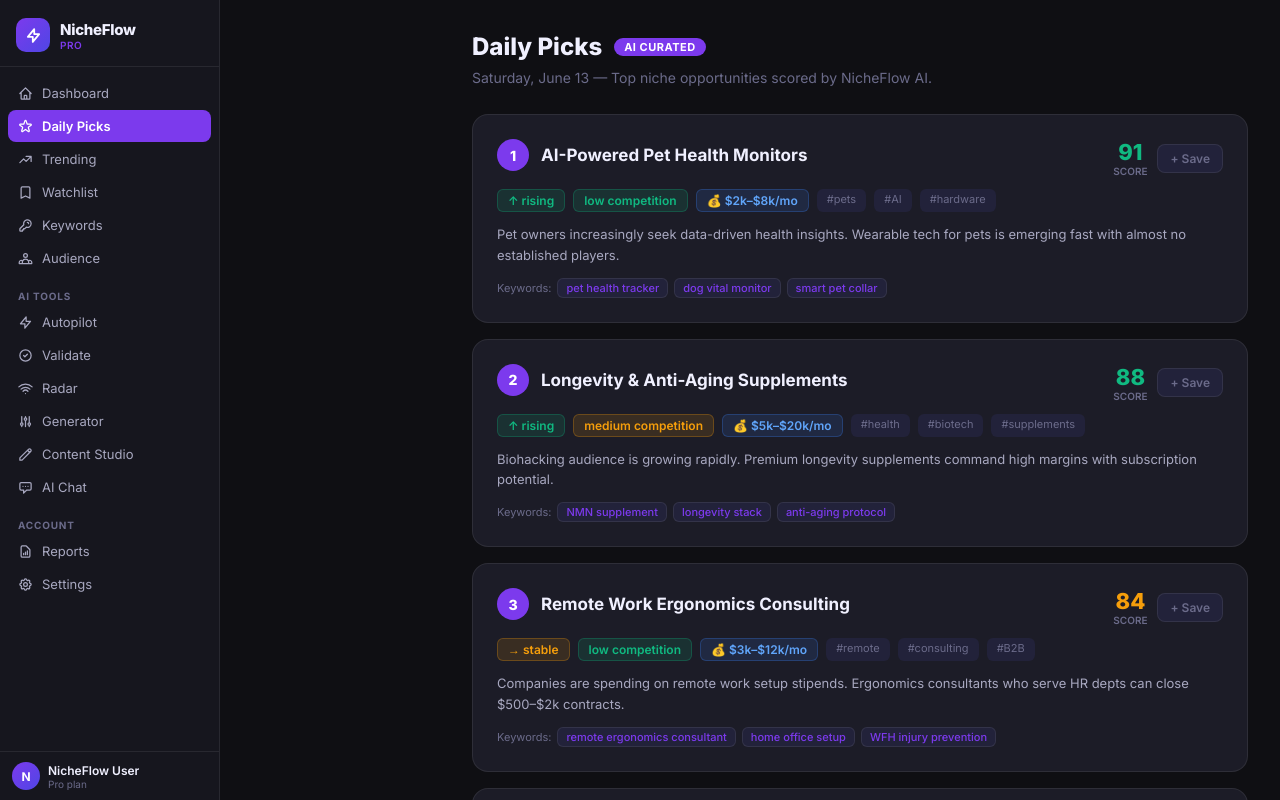
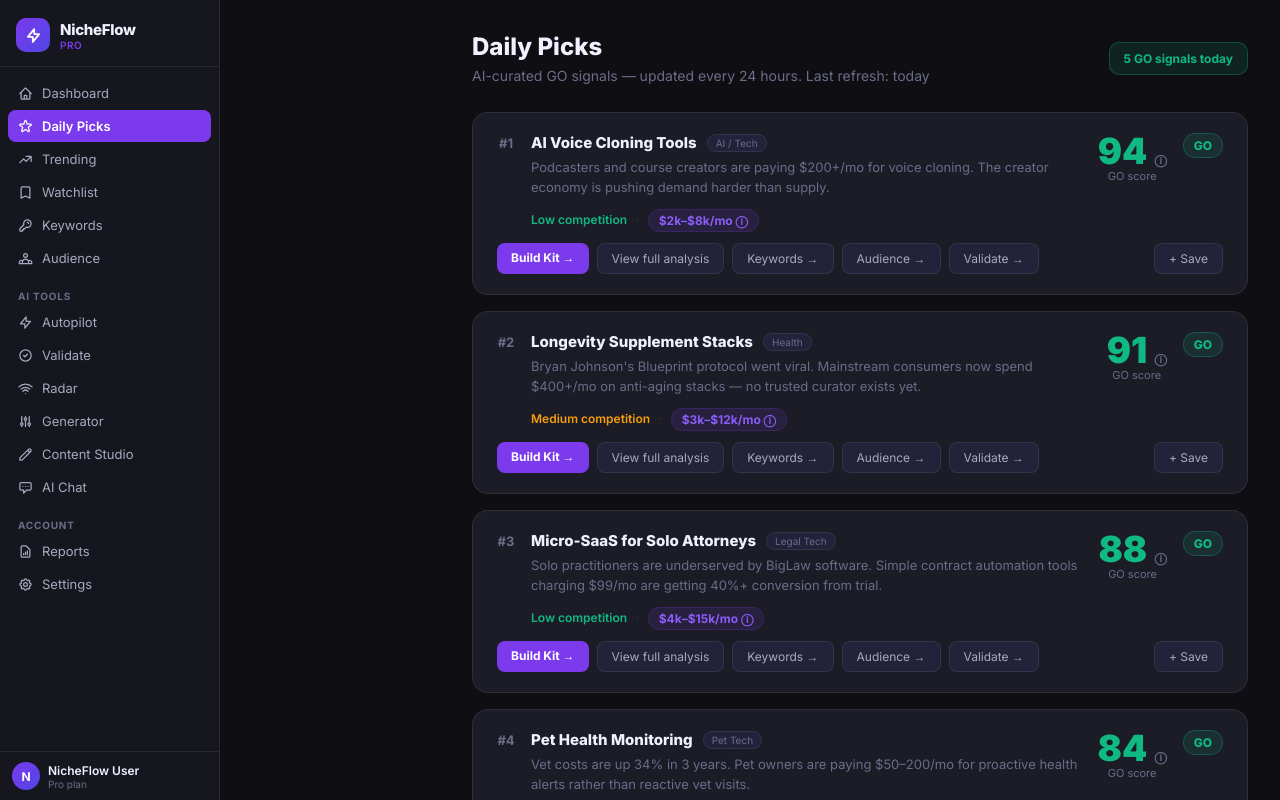
Before and after one commit to NicheFlow1/nicheflow-saas, a Next.js app: page /dashboard/daily-picks in a window 1280 px wide. Shown: the top 800 px of the page. Built offline with nearby package versions, Linux system fonts and the light colour scheme; no server answers.

Commit message:
update src/app/dashboard/daily-picks/page.tsx

```diff
--- a/src/app/dashboard/daily-picks/page.tsx
+++ b/src/app/dashboard/daily-picks/page.tsx
@@ -1,141 +1,181 @@
 'use client';
-import { useEffect, useState } from 'react';
+import { useState, useEffect } from 'react';
+import { createClient } from '@supabase/supabase-js';
+import Link from 'next/link';
 
-type Pick = {
-  niche: string;
-  score: number;
-  trend: string;
-  competition: string;
-  revenue_potential: string;
-  tags: string[];
-  why: string;
-  keywords: string[];
+const SB = createClient(
+  'https://aincmpxokmsygyghvtnm.supabase.co',
+  'eyJhbGciOiJIUzI1NiIsInR5cCI6IkpXVCJ9.eyJpc3MiOiJzdXBhYmFzZSIsInJlZiI6ImFpbmNtcHhva21zeWd5Z2h2dG5tIiwicm9sZSI6ImFub24iLCJpYXQiOjE3NzQyODQ4NzAsImV4cCI6MjA4OTg2MDg3MH0.qy9k6S3pgNv7CPnvJlgqeGzgzHBB0J59cCWVsbSa75U'
+);
+
+const SCORE_TOOLTIP = 'Score = Google Trends growth (35%) + social buzz (30%) + competition gap (20%) + market relevance (15%)';
+const REVENUE_TOOLTIP = 'AI revenue projection based on market size and typical monetization for this niche type. Not a guarantee.';
+
+const PICKS = [
+  { id: '1', name: 'AI Voice Cloning Tools', score: 94, signal: 'GO', competition: 'Low', revenue: '$2k–$8k/mo', category: 'AI / Tech', why: 'Podcasters and course creators are paying $200+/mo for voice cloning. The creator economy is pushing demand harder than supply.' },
+  { id: '2', name: 'Longevity Supplement Stacks', score: 91, signal: 'GO', competition: 'Medium', revenue: '$3k–$12k/mo', category: 'Health', why: 'Bryan Johnson\'s Blueprint protocol went viral. Mainstream consumers now spend $400+/mo on anti-aging stacks — no trusted curator exists yet.' },
+  { id: '3', name: 'Micro-SaaS for Solo Attorneys', score: 88, signal: 'GO', competition: 'Low', revenue: '$4k–$15k/mo', category: 'Legal Tech', why: 'Solo practitioners are underserved by BigLaw software. Simple contract automation tools charging $99/mo are getting 40%+ conversion from trial.' },
+  { id: '4', name: 'Pet Health Monitoring', score: 84, signal: 'GO', competition: 'Low', revenue: '$1k–$5k/mo', category: 'Pet Tech', why: 'Vet costs are up 34% in 3 years. Pet owners are paying $50–200/mo for proactive health alerts rather than reactive vet visits.' },
+  { id: '5', name: 'Solopreneur Productivity OS', score: 81, signal: 'GO', competition: 'Medium', revenue: '$2k–$7k/mo', category: 'Productivity', why: 'The 60M+ solopreneur market is underserved by enterprise tools. Notion-based OS templates are pulling $10k+ in launch month on Gumroad.' },
+];
+
+export default function DailyPicksPage() {
+  const [saved, setSaved] = useState<Record<string, boolean>>({});
+  const [expanded, setExpanded] = useState<Record<string, boolean>>({});
+  const [fullAnalysis, setFullAnalysis] = useState<Record<string, any>>({});
+  const [loadingAnalysis, setLoadingAnalysis] = useState<string | null>(null);
+  const [tooltip, setTooltip] = useState<{ id: string; type: string } | null>(null);
+
+  const scoreColor = (s: number) => s >= 70 ? '#10b981' : s >= 40 ? '#f59e0b' : '#ef4444';
+  const compColor = (c: string) => c === 'Low' ? '#10b981' : c === 'High' ? '#ef4444' : '#f59e0b';
+
+  const save = async (pick: typeof PICKS[0]) => {
+    try {
+      const { data: { session } } = await SB.auth.getSession();
+      if (!session) return;
+      await SB.from('watchlist').insert({ user_id: session.user.id, niche_name: pick.name, score: pick.score, signal: pick.signal }).catch(() => {});
+      setSaved(prev => ({ ...prev, [pick.id]: true }));
+    } catch { }
   };
 
-const FALLBACK: Pick[] = [
-  { niche: 'AI-Powered Pet Health Monitors', score: 91, trend: 'rising', competition: 'low', revenue_potential: '$2k–$8k/mo', tags: ['pets','AI','hardware'], why: 'Pet owners increasingly seek data-driven health insights. Wearable tech for pets is emerging fast with almost no established players.', keywords: ['pet health tracker','dog vital monitor','smart pet collar'] },
-  { niche: 'Longevity & Anti-Aging Supplements', score: 88, trend: 'rising', competition: 'medium', revenue_potential: '$5k–$20k/mo', tags: ['health','biotech','supplements'], why: 'Biohacking audience is growing rapidly. Premium longevity supplements command high margins with subscription potential.', keywords: ['NMN supplement','longevity stack','anti-aging protocol'] },
-  { niche: 'Remote Work Ergonomics Consulting', score: 84, trend: 'stable', competition: 'low', revenue_potential: '$3k–$12k/mo', tags: ['remote','consulting','B2B'], why: 'Companies are spending on remote work setup stipends. Ergonomics consultants who serve HR depts can close $500–$2k contracts.', keywords: ['remote ergonomics consultant','home office setup','WFH injury prevention'] },
-  { niche: 'Micro-SaaS for Shopify Sellers', score: 87, trend: 'rising', competition: 'medium', revenue_potential: '$4k–$15k/mo', tags: ['SaaS','ecommerce','dev'], why: 'Shopify has 4M+ stores. Micro-tools solving a single pain point (inventory, reviews, upsells) sell well at $9–$49/mo.', keywords: ['shopify app','inventory management app','shopify automation tool'] },
-  { niche: 'Solopreneur Productivity Courses', score: 82, trend: 'stable', competition: 'medium', revenue_potential: '$2k–$10k/mo', tags: ['education','creator','productivity'], why: 'The creator economy is fueling demand for practical systems for solo operators. Course + community combos are the proven model.', keywords: ['solopreneur systems','one person business course','productivity for freelancers'] },
-];
-
-const TREND_COLOR: Record<string, string> = { rising: '#10b981', stable: '#f59e0b', declining: '#ef4444' };
-const COMP_COLOR: Record<string, string> = { low: '#10b981', medium: '#f59e0b', high: '#ef4444' };
-
-export default function DailyPicksPage() {
-  const [picks, setPicks] = useState<Pick[]>([]);
-  const [loading, setLoading] = useState(true);
-  const [error, setError] = useState('');
-  const [saved, setSaved] = useState<Set<string>>(new Set());
-
-  useEffect(() => {
-    (async () => {
+  const loadFullAnalysis = async (pick: typeof PICKS[0]) => {
+    if (fullAnalysis[pick.id]) { setExpanded(prev => ({ ...prev, [pick.id]: !prev[pick.id] })); return; }
+    setLoadingAnalysis(pick.id);
+    setExpanded(prev => ({ ...prev, [pick.id]: true }));
     try {
-        const res = await fetch('/api/autopilot', {
+      const res = await fetch('/api/trending-analysis', {
         method: 'POST',
         headers: { 'Content-Type': 'application/json' },
-          body: JSON.stringify({ action: 'daily_picks' }),
+        body: JSON.stringify({ niche: { name: pick.name, score: pick.score, signal: pick.signal, platform: 'Twitter/X', mentions: 24000, growth: 145, trend_direction: 'up', related: [pick.category] } }),
       });
       const data = await res.json();
-        const list: Pick[] = Array.isArray(data.picks) && data.picks.length
-          ? data.picks
-          : Array.isArray(data) && data.length ? data : [];
-        setPicks(list.length ? list : FALLBACK);
-      } catch {
-        setPicks(FALLBACK);
-        setError('Using cached picks — live data unavailable.');
-      } finally {
-        setLoading(false);
-      }
-    })();
-  }, []);
-
-  const toggleSave = (niche: string) => {
-    setSaved(prev => {
-      const next = new Set(prev);
-      next.has(niche) ? next.delete(niche) : next.add(niche);
-      return next;
-    });
+      setFullAnalysis(prev => ({ ...prev, [pick.id]: data }));
+    } catch { }
+    setLoadingAnalysis(null);
   };
 
   return (
-    <div style={{ padding: '32px', maxWidth: '960px' }}>
-      {/* Header */}
+    <div style={{ padding: '32px', maxWidth: '900px' }}>
       <div style={{ marginBottom: '28px' }}>
-        <div style={{ display: 'flex', alignItems: 'center', gap: '12px', marginBottom: '8px' }}>
-          <h1 style={{ fontSize: '24px', fontWeight: 800, color: 'var(--text-primary)', margin: 0 }}>Daily Picks</h1>
-          <span style={{ background: 'var(--accent)', color: '#fff', fontSize: '11px', fontWeight: 700, padding: '2px 10px', borderRadius: '999px', letterSpacing: '0.5px' }}>AI CURATED</span>
+        <div style={{ display: 'flex', alignItems: 'center', justifyContent: 'space-between' }}>
+          <div>
+            <h1 style={{ fontSize: '24px', fontWeight: 800, color: 'var(--text-primary)', margin: '0 0 6px' }}>Daily Picks</h1>
+            <p style={{ color: 'var(--text-muted)', fontSize: '14px', margin: 0 }}>AI-curated GO signals — updated every 24 hours. Last refresh: today</p>
           </div>
-        <p style={{ color: 'var(--text-muted)', fontSize: '14px', margin: 0 }}>
-          {new Date().toLocaleDateString('en-US', { weekday: 'long', month: 'long', day: 'numeric' })} — Top niche opportunities scored by NicheFlow AI.
-        </p>
-        {error && <p style={{ color: 'var(--warning)', fontSize: '12px', marginTop: '6px' }}>⚠ {error}</p>}
+          <div style={{ background: 'rgba(16,185,129,0.12)', border: '1px solid rgba(16,185,129,0.3)', borderRadius: '10px', padding: '8px 14px', fontSize: '12px', color: '#10b981', fontWeight: 700 }}>
+            {PICKS.filter(p => p.signal === 'GO').length} GO signals today
+          </div>
+        </div>
       </div>
 
-      {loading ? (
-        <div style={{ display: 'flex', flexDirection: 'column', alignItems: 'center', gap: '16px', padding: '80px 0' }}>
-          <div style={{ width: 40, height: 40, border: '3px solid var(--border)', borderTopColor: 'var(--accent)', borderRadius: '50%', animation: 'spin 0.8s linear infinite' }}/>
-          <p style={{ color: 'var(--text-muted)', fontSize: '14px' }}>AI is analyzing today&apos;s opportunities…</p>
+      <div style={{ display: 'grid', gap: '16px' }}>
+        {PICKS.map((pick, i) => (
+          <div key={pick.id} style={{ background: 'var(--bg-card)', border: '1px solid var(--border)', borderRadius: '16px', overflow: 'hidden', transition: 'border-color 0.2s' }}
+            onMouseEnter={e => (e.currentTarget as HTMLElement).style.borderColor = 'var(--accent)'}
+            onMouseLeave={e => (e.currentTarget as HTMLElement).style.borderColor = 'var(--border)'}>
+            <div style={{ padding: '20px 24px' }}>
+              <div style={{ display: 'flex', alignItems: 'flex-start', gap: '16px' }}>
+                {/* Rank */}
+                <div style={{ fontSize: '13px', color: 'var(--text-muted)', fontWeight: 700, paddingTop: '2px', width: '18px', textAlign: 'center' }}>#{i + 1}</div>
+                {/* Main info */}
+                <div style={{ flex: 1 }}>
+                  <div style={{ display: 'flex', alignItems: 'center', gap: '10px', marginBottom: '6px' }}>
+                    <span style={{ fontWeight: 800, color: 'var(--text-primary)', fontSize: '15px' }}>{pick.name}</span>
+                    <span style={{ background: 'var(--bg-elevated)', border: '1px solid var(--border)', fontSize: '10px', color: 'var(--text-muted)', padding: '2px 8px', borderRadius: '999px' }}>{pick.category}</span>
                   </div>
-      ) : (
-        <div style={{ display: 'flex', flexDirection: 'column', gap: '16px' }}>
-          {picks.map((p, i) => (
-            <div key={p.niche} style={{ background: 'var(--bg-card)', border: '1px solid var(--border)', borderRadius: '16px', padding: '24px', transition: 'border-color 0.2s' }}
-              onMouseEnter={e => (e.currentTarget as HTMLElement).style.borderColor = 'var(--accent)'}
-              onMouseLeave={e => (e.currentTarget as HTMLElement).style.borderColor = 'var(--border)'}
-            >
-              {/* Top row */}
-              <div style={{ display: 'flex', justifyContent: 'space-between', alignItems: 'flex-start', marginBottom: '12px' }}>
-                <div style={{ display: 'flex', alignItems: 'center', gap: '12px' }}>
-                  <div style={{ width: 32, height: 32, borderRadius: '50%', background: 'var(--accent)', color: '#fff', fontWeight: 800, fontSize: '14px', display: 'flex', alignItems: 'center', justifyContent: 'center', flexShrink: 0 }}>{i + 1}</div>
-                  <h3 style={{ fontSize: '17px', fontWeight: 700, color: 'var(--text-primary)', margin: 0 }}>{p.niche}</h3>
+                  <p style={{ color: 'var(--text-muted)', fontSize: '13px', margin: '0 0 12px', lineHeight: 1.5 }}>{pick.why}</p>
+                  <div style={{ display: 'flex', gap: '8px', flexWrap: 'wrap', alignItems: 'center' }}>
+                    {/* Competition */}
+                    <span style={{ fontSize: '12px', color: compColor(pick.competition), fontWeight: 600 }}>
+                      {pick.competition} competition
+                    </span>
+                    <span style={{ color: 'var(--border)' }}>·</span>
+                    {/* Revenue pill with tooltip */}
+                    <div style={{ position: 'relative', display: 'inline-block' }}
+                      onMouseEnter={() => setTooltip({ id: pick.id, type: 'revenue' })}
+                      onMouseLeave={() => setTooltip(null)}>
+                      <span style={{ background: 'rgba(124,58,237,0.12)', color: '#8b5cf6', fontSize: '12px', fontWeight: 700, padding: '3px 10px', borderRadius: '999px', cursor: 'help', border: '1px solid rgba(124,58,237,0.2)' }}>
+                        {pick.revenue} ⓘ
+                      </span>
+                      {tooltip?.id === pick.id && tooltip.type === 'revenue' && (
+                        <div style={{ position: 'absolute', bottom: '130%', left: '50%', transform: 'translateX(-50%)', background: '#1a1a2e', border: '1px solid var(--border)', borderRadius: '8px', padding: '10px 14px', fontSize: '12px', color: 'var(--text-secondary)', width: '240px', lineHeight: 1.5, zIndex: 100, whiteSpace: 'normal' }}>
+                          {REVENUE_TOOLTIP}
                         </div>
-                <div style={{ display: 'flex', alignItems: 'center', gap: '10px' }}>
+                      )}
+                    </div>
+                  </div>
+                </div>
                 {/* Score */}
-                  <div style={{ textAlign: 'center' }}>
-                    <div style={{ fontSize: '22px', fontWeight: 800, color: p.score >= 85 ? '#10b981' : p.score >= 70 ? '#f59e0b' : '#ef4444' }}>{p.score}</div>
-                    <div style={{ fontSize: '10px', color: 'var(--text-muted)', fontWeight: 600 }}>SCORE</div>
+                <div style={{ textAlign: 'center', flexShrink: 0, position: 'relative' }}
+                  onMouseEnter={() => setTooltip({ id: pick.id, type: 'score' })}
+                  onMouseLeave={() => setTooltip(null)}>
+                  <div style={{ fontSize: '36px', fontWeight: 900, color: scoreColor(pick.score), lineHeight: 1, cursor: 'help' }}>
+                    {pick.score} <span style={{ fontSize: '12px', color: 'var(--text-muted)' }}>ⓘ</span>
                   </div>
-                  {/* Save */}
-                  <button onClick={() => toggleSave(p.niche)} style={{ background: saved.has(p.niche) ? 'var(--accent)' : 'var(--bg-elevated)', border: '1px solid var(--border)', borderRadius: '8px', color: saved.has(p.niche) ? '#fff' : 'var(--text-muted)', padding: '6px 12px', fontSize: '12px', fontWeight: 600, cursor: 'pointer' }}>
-                    {saved.has(p.niche) ? '✓ Saved' : '+ Save'}
+                  {tooltip?.id === pick.id && tooltip.type === 'score' && (
+                    <div style={{ position: 'absolute', bottom: '130%', right: 0, background: '#1a1a2e', border: '1px solid var(--border)', borderRadius: '8px', padding: '10px 14px', fontSize: '12px', color: 'var(--text-secondary)', width: '240px', lineHeight: 1.5, zIndex: 100, whiteSpace: 'normal' }}>
+                      {SCORE_TOOLTIP}
+                    </div>
+                  )}
+                  <div style={{ fontSize: '11px', color: 'var(--text-muted)' }}>GO score</div>
+                </div>
+                {/* Signal */}
+                <div style={{ background: 'rgba(16,185,129,0.12)', color: '#10b981', fontSize: '12px', fontWeight: 800, padding: '4px 10px', borderRadius: '999px', border: '1px solid rgba(16,185,129,0.3)', alignSelf: 'flex-start' }}>
+                  {pick.signal}
+                </div>
+              </div>
+
+              {/* Action buttons */}
+              <div style={{ display: 'flex', gap: '8px', marginTop: '14px', flexWrap: 'wrap' }}>
+                <Link href={`/autopilot?niche=${encodeURIComponent(pick.name)}`}
+                  style={{ background: 'var(--accent)', color: '#fff', borderRadius: '8px', padding: '7px 14px', fontSize: '12px', fontWeight: 700, textDecoration: 'none', whiteSpace: 'nowrap' }}>
+                  Build Kit →
+                </Link>
+                <button onClick={() => loadFullAnalysis(pick)}
+                  style={{ background: 'var(--bg-elevated)', border: '1px solid var(--border)', borderRadius: '8px', padding: '7px 14px', fontSize: '12px', color: 'var(--text-secondary)', cursor: 'pointer', whiteSpace: 'nowrap' }}>
+                  {loadingAnalysis === pick.id ? 'Loading…' : expanded[pick.id] ? 'Hide analysis' : 'View full analysis'}
+                </button>
+                <Link href={`/dashboard/keywords?seed=${encodeURIComponent(pick.name)}`}
+                  style={{ background: 'var(--bg-elevated)', border: '1px solid var(--border)', color: 'var(--text-secondary)', borderRadius: '8px', padding: '7px 14px', fontSize: '12px', textDecoration: 'none', whiteSpace: 'nowrap' }}>
+                  Keywords →
+                </Link>
+                <Link href={`/dashboard/audience?niche=${encodeURIComponent(pick.name)}`}
+                  style={{ background: 'var(--bg-elevated)', border: '1px solid var(--border)', color: 'var(--text-secondary)', borderRadius: '8px', padding: '7px 14px', fontSize: '12px', textDecoration: 'none', whiteSpace: 'nowrap' }}>
+                  Audience →
+                </Link>
+                <Link href={`/validate?niche=${encodeURIComponent(pick.name)}`}
+                  style={{ background: 'var(--bg-elevated)', border: '1px solid var(--border)', color: 'var(--text-secondary)', borderRadius: '8px', padding: '7px 14px', fontSize: '12px', textDecoration: 'none', whiteSpace: 'nowrap' }}>
+                  Validate →
+                </Link>
+                <button onClick={() => save(pick)} disabled={saved[pick.id]}
+                  style={{ background: saved[pick.id] ? 'rgba(16,185,129,0.12)' : 'var(--bg-elevated)', border: `1px solid ${saved[pick.id] ? '#10b981' : 'var(--border)'}`, borderRadius: '8px', padding: '7px 14px', fontSize: '12px', color: saved[pick.id] ? '#10b981' : 'var(--text-secondary)', cursor: 'pointer', marginLeft: 'auto', whiteSpace: 'nowrap' }}>
+                  {saved[pick.id] ? '✓ Saved' : '+ Save'}
                 </button>
               </div>
             </div>
 
-              {/* Meta badges */}
-              <div style={{ display: 'flex', flexWrap: 'wrap', gap: '8px', marginBottom: '12px' }}>
-                <span style={{ background: TREND_COLOR[p.trend] + '22', color: TREND_COLOR[p.trend], border: `1px solid ${TREND_COLOR[p.trend]}44`, borderRadius: '6px', padding: '3px 10px', fontSize: '12px', fontWeight: 600 }}>
-                  {p.trend === 'rising' ? '↑' : p.trend === 'declining' ? '↓' : '→'} {p.trend}
-                </span>
-                <span style={{ background: COMP_COLOR[p.competition] + '22', color: COMP_COLOR[p.competition], border: `1px solid ${COMP_COLOR[p.competition]}44`, borderRadius: '6px', padding: '3px 10px', fontSize: '12px', fontWeight: 600 }}>
-                  {p.competition} competition
-                </span>
-                <span style={{ background: '#3b82f622', color: '#60a5fa', border: '1px solid #3b82f644', borderRadius: '6px', padding: '3px 10px', fontSize: '12px', fontWeight: 600 }}>
-                  💰 {p.revenue_potential}
-                </span>
-                {p.tags?.map(t => (
-                  <span key={t} style={{ background: 'var(--bg-elevated)', color: 'var(--text-muted)', borderRadius: '6px', padding: '3px 10px', fontSize: '11px' }}>#{t}</span>
-                ))}
+            {/* Expanded full analysis */}
+            {expanded[pick.id] && (
+              <div style={{ borderTop: '1px solid var(--border)', padding: '20px 24px', background: 'var(--bg-elevated)' }}>
+                {loadingAnalysis === pick.id ? (
+                  <p style={{ color: 'var(--text-muted)', fontSize: '13px', textAlign: 'center', margin: 0 }}>Generating niche-specific analysis…</p>
+                ) : fullAnalysis[pick.id] ? (
+                  <div style={{ display: 'grid', gridTemplateColumns: '1fr 1fr', gap: '14px' }}>
+                    <div>
+                      <div style={{ fontSize: '10px', fontWeight: 700, color: 'var(--accent)', textTransform: 'uppercase', letterSpacing: '0.5px', marginBottom: '6px' }}>Why Trending Now</div>
+                      <p style={{ fontSize: '13px', color: 'var(--text-secondary)', margin: 0, lineHeight: 1.6 }}>{fullAnalysis[pick.id].why_trending}</p>
                     </div>
-
-              {/* Why */}
-              <p style={{ fontSize: '13px', color: 'var(--text-secondary)', lineHeight: 1.6, marginBottom: '12px' }}>{p.why}</p>
-
-              {/* Keywords */}
-              {p.keywords?.length > 0 && (
-                <div style={{ display: 'flex', gap: '6px', flexWrap: 'wrap' }}>
-                  <span style={{ fontSize: '11px', color: 'var(--text-muted)', alignSelf: 'center' }}>Keywords:</span>
-                  {p.keywords.map(k => (
-                    <span key={k} style={{ background: 'var(--bg-elevated)', color: 'var(--accent)', border: '1px solid var(--border)', borderRadius: '6px', padding: '2px 8px', fontSize: '11px', fontWeight: 500 }}>{k}</span>
-                  ))}
+                    <div>
+                      <div style={{ fontSize: '10px', fontWeight: 700, color: '#10b981', textTransform: 'uppercase', letterSpacing: '0.5px', marginBottom: '6px' }}>Market Opportunity</div>
+                      <p style={{ fontSize: '13px', color: 'var(--text-secondary)', margin: 0, lineHeight: 1.6 }}>{fullAnalysis[pick.id].opportunity}</p>
+                    </div>
+                  </div>
+                ) : null}
               </div>
             )}
           </div>
         ))}
       </div>
-      )}
     </div>
   );
 }
```
Lines whose indentation alone changed are shown as unchanged.
